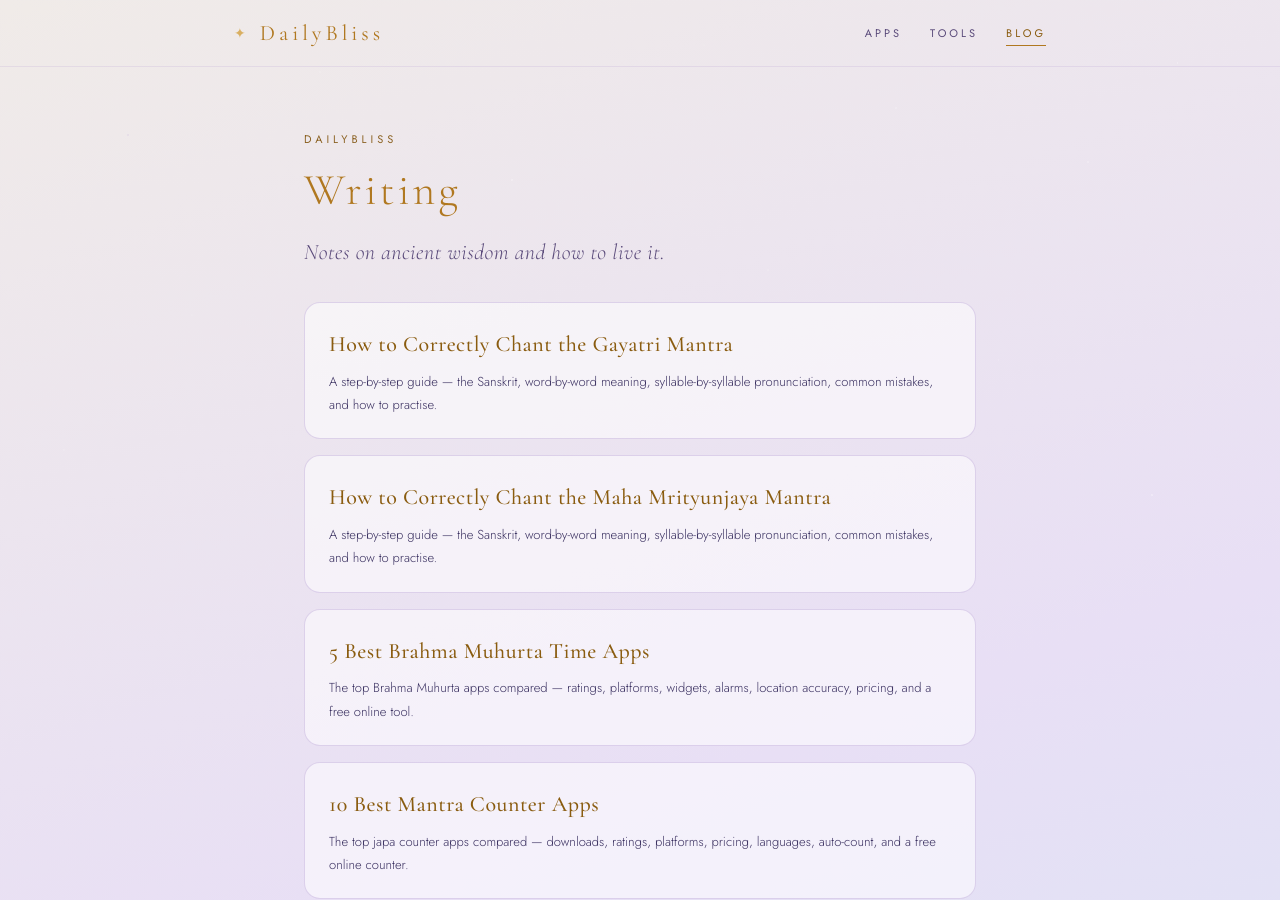
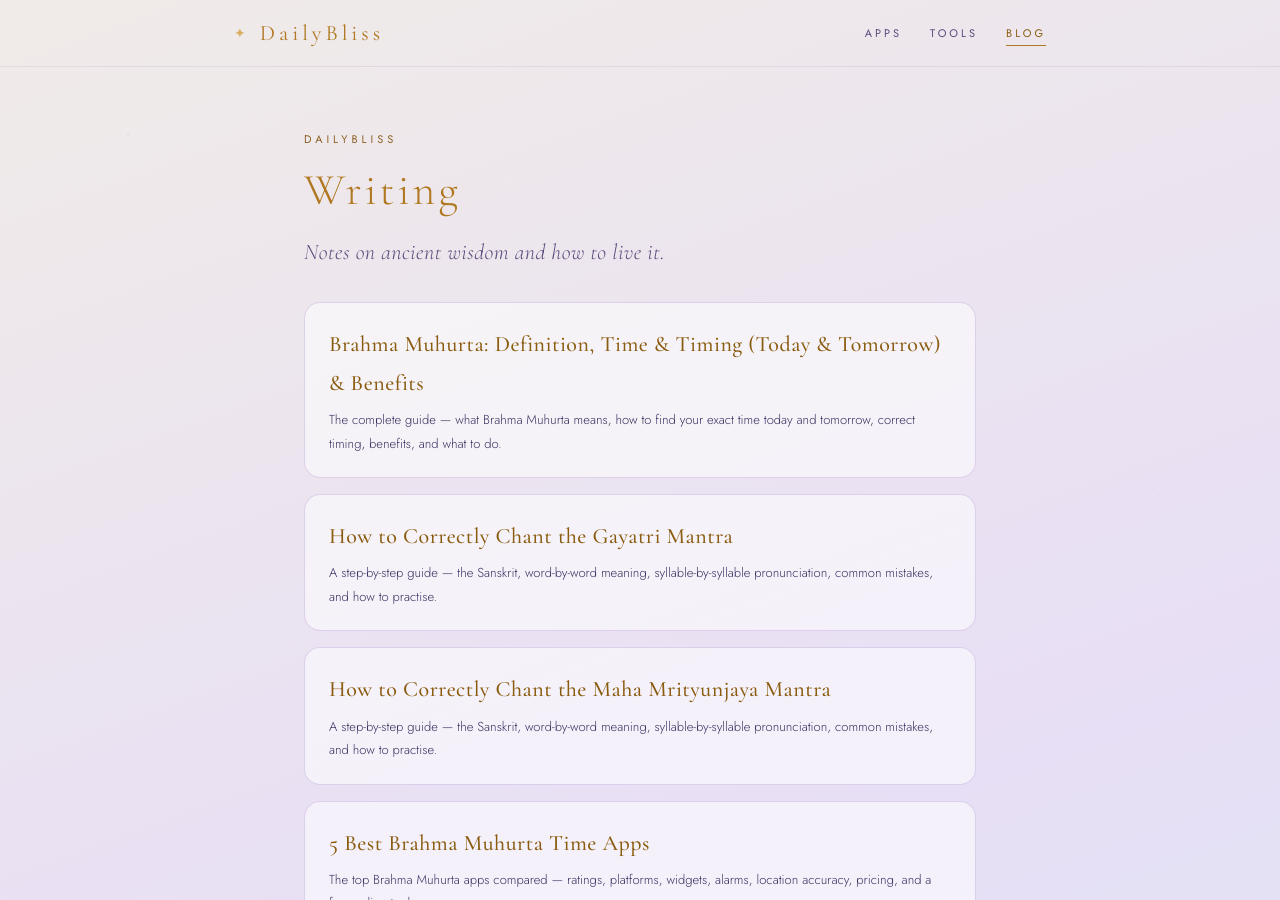
Before and after one commit to dailybliss/dailybliss.github.io, a Jekyll site: the page built from blog/index.html, in a window 1280 px wide and 900 px high. Built offline with Jekyll 4.4.1, drawn with Linux system fonts in a browser that asks for light colours.

Commit message:
Update index.html

```diff
--- a/blog/index.html
+++ b/blog/index.html
@@ -12,6 +12,12 @@ description: Notes on spiritual practice, ancient wisdom, and modern living.
   </p>
 
   <ul class="post-list">
+    <li>
+      <a href="{{ '/blog/brahma-muhurta-definition-time-benefits/' | relative_url }}">
+        <h3>Brahma Muhurta: Definition, Time &amp; Timing (Today &amp; Tomorrow) &amp; Benefits</h3>
+        <p>The complete guide — what Brahma Muhurta means, how to find your exact time today and tomorrow, correct timing, benefits, and what to do.</p>
+      </a>
+    </li>
     <li>
       <a href="{{ '/blog/how-to-chant-gayatri-mantra/' | relative_url }}">
         <h3>How to Correctly Chant the Gayatri Mantra</h3>
```
